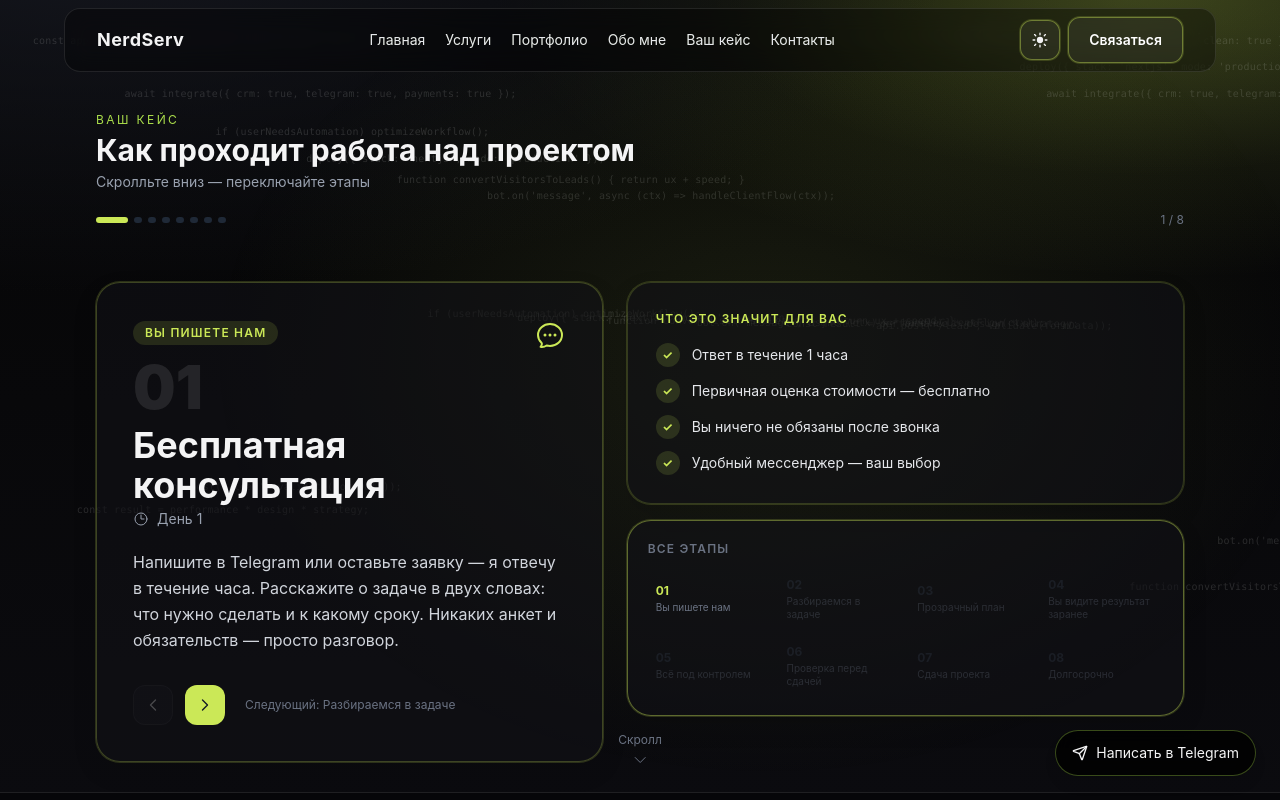
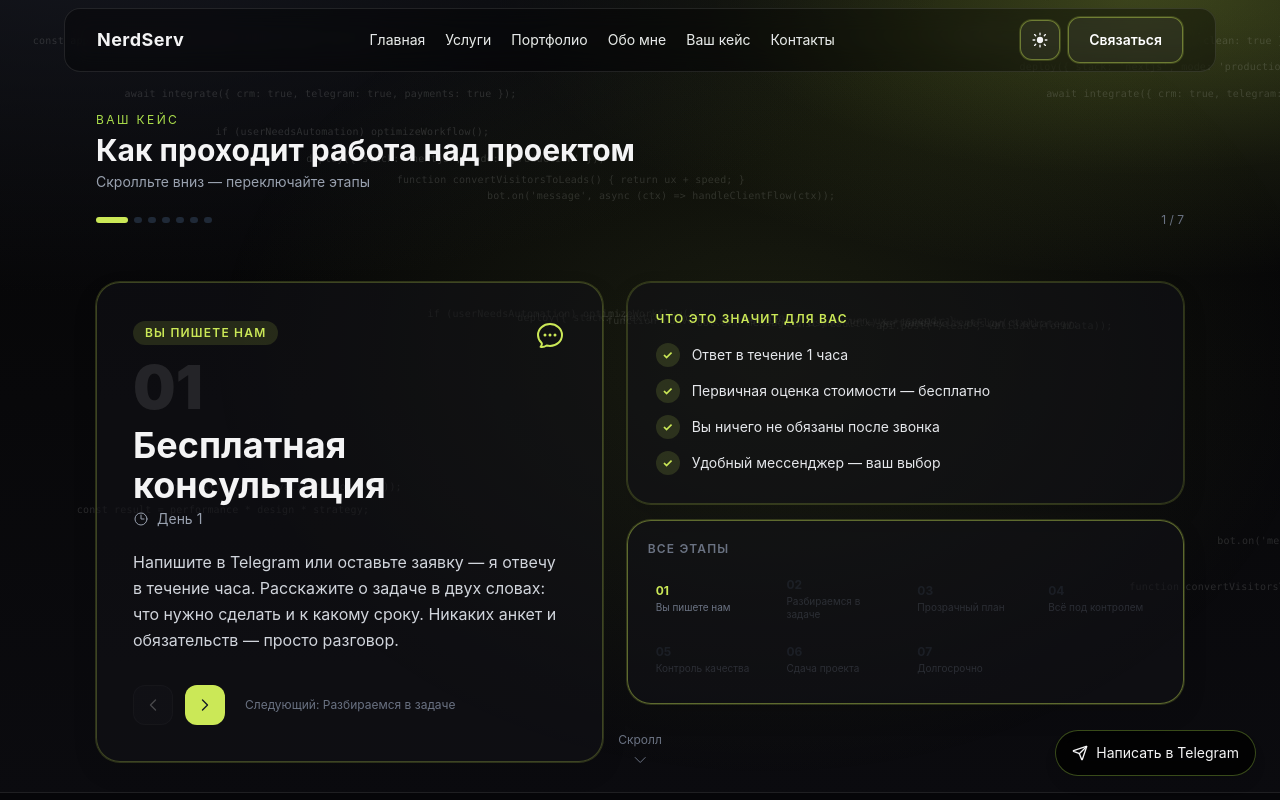
Before and after one commit to Pipata246/nerdServ, a Next.js app: page /your-case in a window 1280 px wide. Shown: the top 800 px of the page. Built offline with nearby package versions, Linux system fonts and the light colour scheme.

Commit message:
доработан блок кейса клиента

```diff
--- a/src/app/page.tsx
+++ b/src/app/page.tsx
@@ -312,7 +312,7 @@ export default function HomePage() {
                   {[
                     { value: "40+", label: "проектов сдано" },
                     { value: "5.0", label: "средняя оценка" },
-                    { value: "30", label: "дней гарантии" },
+                    { value: "2 нед.", label: "гарантия" },
                   ].map((s) => (
                     <div key={s.label} className="rounded-2xl border border-white/8 bg-white/3 px-5 py-4 text-center">
                       <p className="text-2xl font-black text-lime-300">{s.value}</p>
--- a/src/app/your-case/your-case-client.tsx
+++ b/src/app/your-case/your-case-client.tsx
@@ -67,69 +67,49 @@ const STEPS = [
   },
   {
     number: "04",
-    tag: "Вы видите результат заранее",
-    title: "Как это будет выглядеть",
-    duration: "День 3–7",
-    icon: (
-      <svg viewBox="0 0 24 24" fill="none" stroke="currentColor" strokeWidth="1.5" className="h-8 w-8">
-        <path strokeLinecap="round" strokeLinejoin="round" d="M9.53 16.122a3 3 0 0 0-5.78 1.128 2.25 2.25 0 0 1-2.4 2.245 4.5 4.5 0 0 0 8.4-2.245c0-.399-.078-.78-.22-1.128Zm0 0a15.998 15.998 0 0 0 3.388-1.62m-5.043-.025a15.994 15.994 0 0 1 1.622-3.395m3.42 3.42a15.995 15.995 0 0 0 4.764-4.648l3.876-5.814a1.151 1.151 0 0 0-1.597-1.597L14.146 6.32a15.996 15.996 0 0 0-4.649 4.763m3.42 3.42a6.776 6.776 0 0 0-3.42-3.42" />
-      </svg>
-    ),
-    description: "Перед тем как начать делать сайт или бота, вы видите, как это будет выглядеть — на компьютере и телефоне. Если что-то не нравится, меняем сейчас, а не после запуска.",
-    details: [
-      "Видите внешний вид до начала разработки",
-      "Удобно на телефоне — проверяем сразу",
-      "Правки на этом этапе — бесплатно",
-      "Утверждаете дизайн и только потом стартуем"
-    ],
-    color: "from-pink-400/20 to-pink-400/5",
-    accent: "#f472b6"
-  },
-  {
-    number: "05",
     tag: "Всё под контролем",
     title: "Делаем — вы следите за прогрессом",
-    duration: "День 7–21",
+    duration: "День 3–8",
     icon: (
       <svg viewBox="0 0 24 24" fill="none" stroke="currentColor" strokeWidth="1.5" className="h-8 w-8">
         <path strokeLinecap="round" strokeLinejoin="round" d="M17.25 6.75 22.5 12l-5.25 5.25m-10.5 0L1.5 12l5.25-5.25m7.5-3-4.5 16.5" />
       </svg>
     ),
-    description: "Каждые 2–3 дня вы получаете ссылку на рабочую версию и видите, как растёт проект. Можете смотреть, давать комментарии и вносить правки прямо в процессе — не ждать финала.",
+    description: "С первого дня разработки у вас есть постоянный доступ к тестовой среде — вы видите проект в реальном времени, можете открыть его в любой момент, оставить комментарий или попросить правку. Не нужно ждать финала.",
     details: [
-      "Обновления каждые 2–3 дня",
-      "Ссылка на рабочую версию — всегда доступна",
-      "Правки принимаем сразу, не копим",
-      "Вы в курсе на каждом шаге"
+      "Тестовая среда доступна с первого дня и всегда",
+      "Видите актуальное состояние проекта в реальном времени",
+      "Правки принимаем сразу — без накопления",
+      "Вы в курсе на каждом шаге без лишних созвонов"
     ],
     color: "from-orange-400/20 to-orange-400/5",
     accent: "#fb923c"
   },
   {
-    number: "06",
-    tag: "Проверка перед сдачей",
-    title: "Всё работает — на любом устройстве",
-    duration: "День 21–24",
+    number: "05",
+    tag: "Контроль качества",
+    title: "Полное тестирование перед сдачей",
+    duration: "День 8–9",
     icon: (
       <svg viewBox="0 0 24 24" fill="none" stroke="currentColor" strokeWidth="1.5" className="h-8 w-8">
         <path strokeLinecap="round" strokeLinejoin="round" d="M9 12.75 11.25 15 15 9.75M21 12a9 9 0 1 1-18 0 9 9 0 0 1 18 0Z" />
       </svg>
     ),
-    description: "Перед тем как передать вам проект, я проверяю всё сам: открываю на телефоне, планшете, компьютере, в разных браузерах. Убеждаюсь, что формы работают, страницы грузятся быстро, ничего не ломается.",
+    description: "Перед передачей проекта проводится полный цикл тестирования: функциональное, кросс-браузерное и адаптивное. Тестируется каждый сценарий взаимодействия — формы, кнопки, переходы, граничные состояния. Вы получаете продукт, готовый к работе с реальными пользователями.",
     details: [
-      "Проверено на телефоне, планшете и компьютере",
-      "Все кнопки и формы работают корректно",
-      "Страницы загружаются быстро",
-      "Вы получаете готовый продукт, а не сырой"
+      "Функциональное тестирование всех сценариев",
+      "Кросс-браузерная и адаптивная проверка",
+      "Тестирование производительности и скорости загрузки",
+      "Сдача только после прохождения всех проверок"
     ],
     color: "from-teal-400/20 to-teal-400/5",
     accent: "#2dd4bf"
   },
   {
-    number: "07",
+    number: "06",
     tag: "Сдача проекта",
     title: "Запускаем — вы начинаете получать клиентов",
-    duration: "День 24–25",
+    duration: "День 9–10",
     icon: (
       <svg viewBox="0 0 24 24" fill="none" stroke="currentColor" strokeWidth="1.5" className="h-8 w-8">
         <path strokeLinecap="round" strokeLinejoin="round" d="M15.59 14.37a6 6 0 0 1-5.84 7.38v-4.8m5.84-2.58a14.98 14.98 0 0 0 6.16-12.12A14.98 14.98 0 0 0 9.631 8.41m5.96 5.96a14.926 14.926 0 0 1-5.841 2.58m-.119-8.54a6 6 0 0 0-7.381 5.84h4.8m2.581-5.84a14.927 14.927 0 0 0-2.58 5.84m2.699 2.7c-.103.021-.207.041-.311.06a15.09 15.09 0 0 1-2.448-2.448 14.9 14.9 0 0 1 .06-.312m-2.24 2.39a4.493 4.493 0 0 0-1.757 4.306 4.493 4.493 0 0 0 4.306-1.758M16.5 9a1.5 1.5 0 1 1-3 0 1.5 1.5 0 0 1 3 0Z" />
@@ -146,7 +126,7 @@ const STEPS = [
     accent: "#cbe857"
   },
   {
-    number: "08",
+    number: "07",
     tag: "Долгосрочно",
     title: "Вы не остаётесь один на один с проектом",
     duration: "После запуска",
@@ -157,7 +137,7 @@ const STEPS = [
     ),
     description: "После сдачи я остаюсь на связи. Если что-то пойдёт не так — исправлю. Если захотите добавить новый раздел или функцию — сделаем. Большинство клиентов возвращаются с новыми задачами.",
     details: [
-      "30 дней гарантии — исправляю бесплатно",
+      "2 недели гарантии — исправляю бесплатно",
       "Объясню, как самому менять тексты и фото",
       "Всегда на связи для новых задач",
       "Скидка постоянным клиентам"
@@ -442,7 +422,7 @@ export function YourCaseClient() {
                       className="glass rounded-3xl p-6"
                       style={{ borderColor: "#cbe85740" }}
                     >
-                      <p className="text-xs uppercase tracking-widest text-lime-300/70">Вы прошли все 8 этапов</p>
+                      <p className="text-xs uppercase tracking-widest text-lime-300/70">Вы прошли все 7 этапов</p>
                       <p className="mt-2 text-xl font-bold">Готовы запустить свой проект?</p>
                       <p className="mt-2 text-sm text-gray-400">
                         Напишите — расскажу, сколько займёт именно ваша задача и что будет на каждом шаге.
@@ -456,7 +436,7 @@ export function YourCaseClient() {
                         </Link>
                       </div>
                       <div className="mt-4 flex gap-4 border-t border-white/8 pt-4">
-                        {[["40+", "проектов"], ["1 час", "ответ"], ["30 дней", "гарантия"]].map(([v, l]) => (
+                        {[["40+", "проектов"], ["1 час", "ответ"], ["2 нед.", "гарантия"]].map(([v, l]) => (
                           <div key={l} className="text-center">
                             <p className="text-base font-black text-lime-300">{v}</p>
                             <p className="text-[10px] text-gray-500">{l}</p>
```
